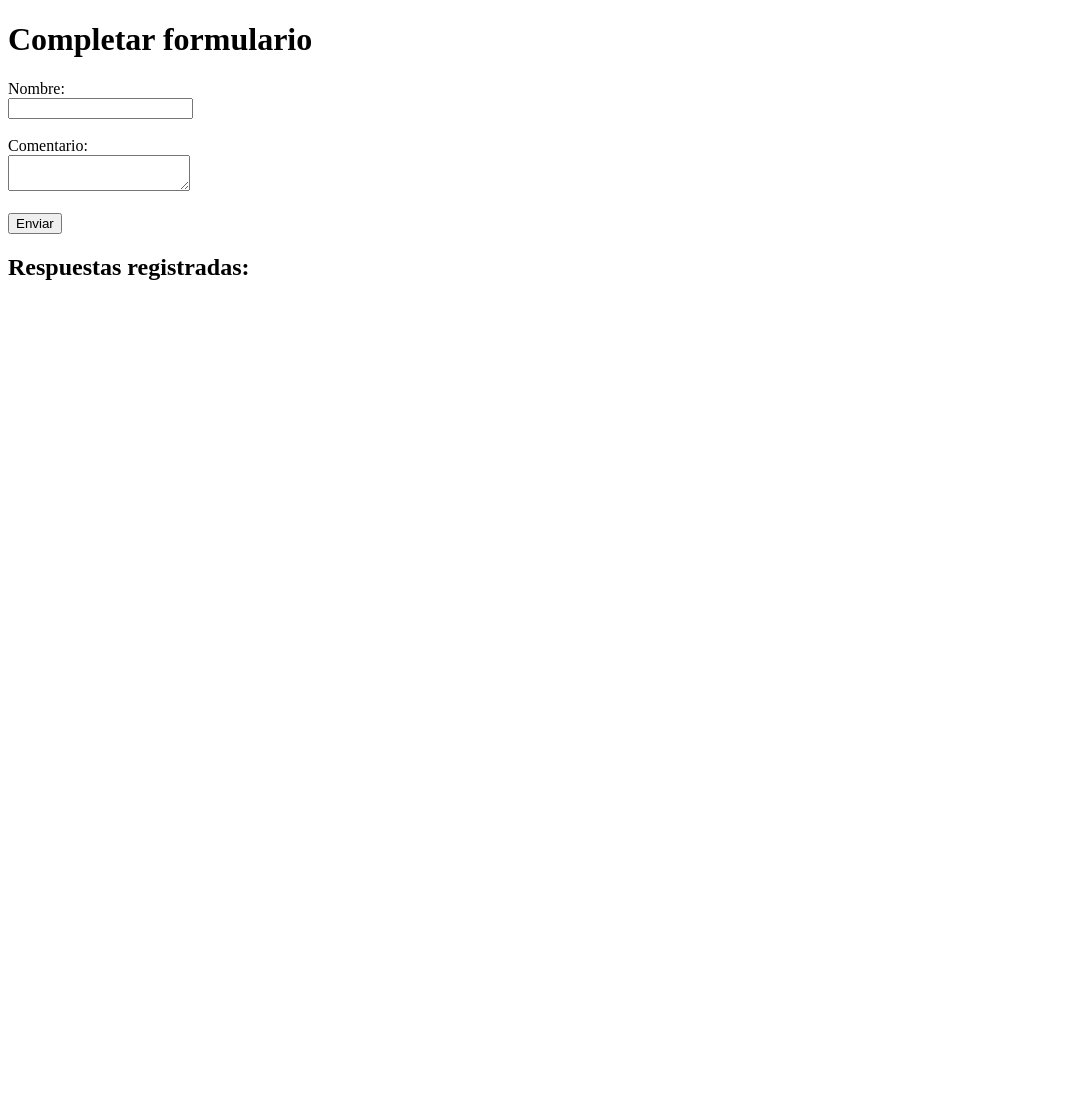
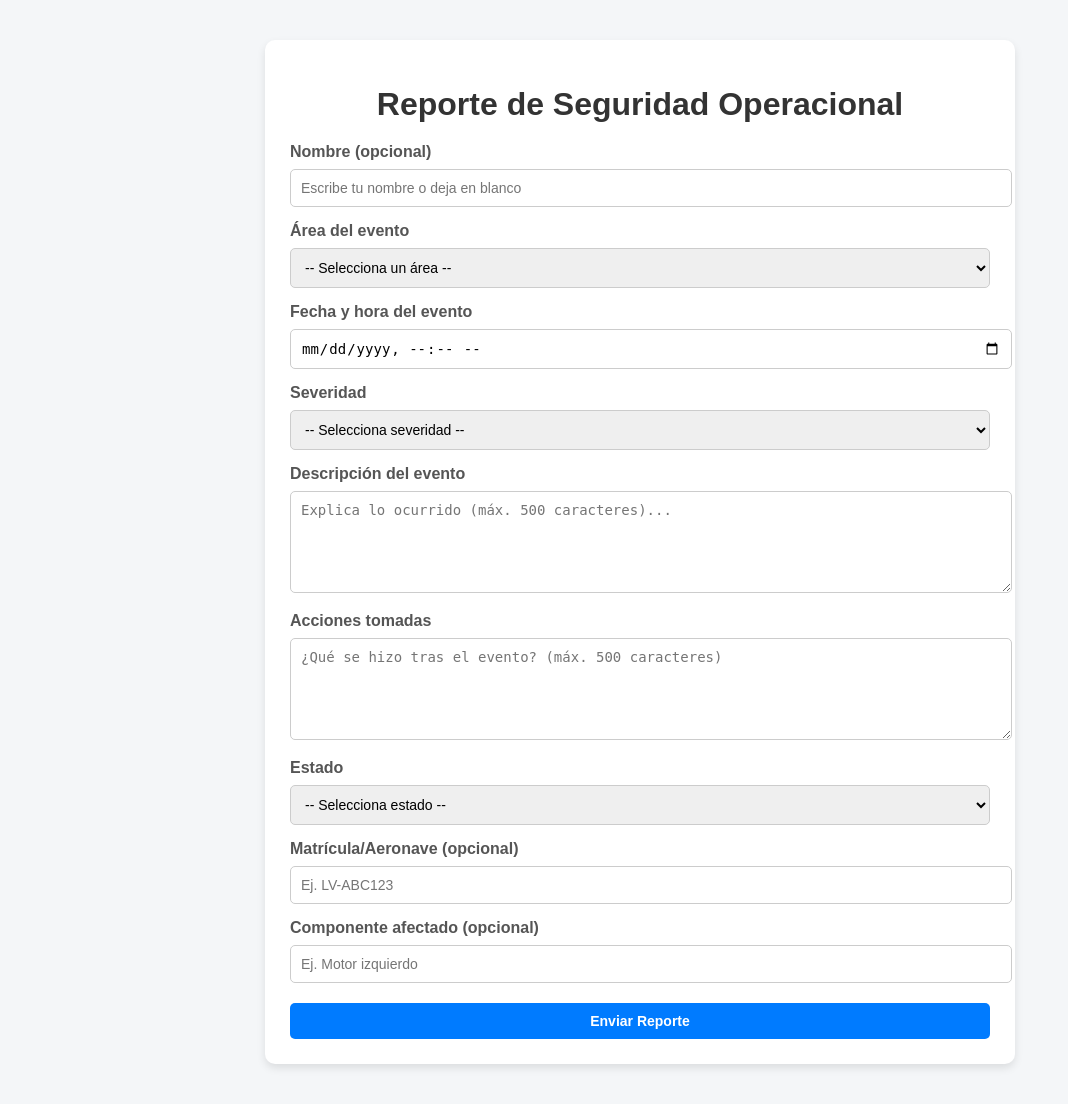
Before and after one commit to Fgarollaaero/formulario_qr, a Flask app: page / in a window 1280 px wide. Shown: the whole page, without its empty margins (0-1068 px from the left). Before the commit the page ends 280 px from the top, so only its background shows below. Run offline with Flask 3, Linux system fonts and the light colour scheme.

Commit message:
Añade campos avanzados para reportes de seguridad

```diff
--- a/myapp/app.py
+++ b/myapp/app.py
@@ -3,69 +3,76 @@ from flask_sqlalchemy import SQLAlchemy
 import qrcode
 import os
 import pandas as pd
-from io import BytesIO
 
-# Ruta absoluta relativa al proyecto
-BASE_DIR = os.path.dirname(os.path.abspath(__file__))
-TEMPLATES_DIR = os.path.join(BASE_DIR, "..", "templates")
-
-# Configuración base
-app = Flask(__name__, template_folder=TEMPLATES_DIR)
+app = Flask(__name__)
 app.config['SQLALCHEMY_DATABASE_URI'] = 'sqlite:///datos.db'
 app.config['SQLALCHEMY_TRACK_MODIFICATIONS'] = False
 db = SQLAlchemy(app)
 
-# Modelo de datos
 class Respuesta(db.Model):
     id = db.Column(db.Integer, primary_key=True)
-    nombre = db.Column(db.String(100))
-    comentario = db.Column(db.String(500))
+    nombre = db.Column(db.String(100))  # Opcional
+    area = db.Column(db.String(100))    # Área del evento
+    descripcion = db.Column(db.String(500))  # Descripción requerida
+    acciones = db.Column(db.String(500))     # Acciones tomadas (opcional)
+    fecha = db.Column(db.String(50))        # Fecha y hora (ej. "2025-08-31 09:00")
+    severidad = db.Column(db.String(20))    # Severidad (Baja, Media, Alta)
+    estado = db.Column(db.String(20))       # Estado (Abierto, En progreso, Cerrado)
+    aeronave = db.Column(db.String(100))    # Opcional, número de serie o matrícula
+    componente = db.Column(db.String(100))  # Opcional, componente afectado
 
-# Página con formulario
 @app.route("/", methods=["GET", "POST"])
 def index():
     if request.method == "POST":
-        nombre = request.form.get("nombre")
-        comentario = request.form.get("comentario")
-        nueva = Respuesta(nombre=nombre, comentario=comentario)
-        db.session.add(nueva)
-        db.session.commit()
-        return redirect(url_for("index"))
+        nombre = request.form.get("nombre", "")
+        area = request.form.get("area")
+        descripcion = request.form.get("descripcion")
+        acciones = request.form.get("acciones", "")
+        fecha = request.form.get("fecha")
+        severidad = request.form.get("severidad", "")
+        estado = request.form.get("estado", "")
+        aeronave = request.form.get("aeronave", "")
+        componente = request.form.get("componente", "")
+        if area and descripcion:  # Área y descripción son requeridos
+            try:
+                nueva = Respuesta(nombre=nombre, area=area, descripcion=descripcion, acciones=acciones,
+                                 fecha=fecha, severidad=severidad, estado=estado, aeronave=aeronave, componente=componente)
+                db.session.add(nueva)
+                db.session.commit()
+                return redirect(url_for("index"))
+            except Exception as e:
+                return f"Error al guardar: {str(e)}", 500
+        else:
+            return "Por favor, completa al menos el área y la descripción.", 400
     return render_template("index.html")
+
+@app.route("/qr")
+def generar_qr():
+    url = request.host_url
+    img = qrcode.make(url)
+    if not os.path.exists('static'):
+        os.makedirs('static')
+    img.save("static/qr.png")
+    return '<img src="/static/qr.png?v=1" alt="QR Code">'
+
+@app.route('/admin', methods=['GET'])
+def admin():
+    clave = request.args.get('clave')
+    if clave == 'secreta123':
+        respuestas = Respuesta.query.all()
+        return render_template('index.html', respuestas=respuestas)
+    return "Acceso denegado. Usa ?clave=secreta123", 403
 
 @app.route('/export')
 def export():
     respuestas = Respuesta.query.all()
-    df = pd.DataFrame([(r.nombre, r.comentario) for r in respuestas], columns=['Nombre', 'Comentario'])
-
-    output = BytesIO()
-    df.to_csv(output, index=False)
-    output.seek(0)
-
-    return send_file(output, mimetype='text/csv', as_attachment=True, download_name="respuestas.csv")
-
-@app.route("/qr")
-def generar_qr():
-    # Si querés que el QR apunte al formulario principal
-    url = url_for('index', _external=True)
-
-    # Si querés que apunte al export, usá:
-    # url = url_for('export', _external=True)
-
-    img = qrcode.make(url)
-    if not os.path.exists('static'):
-        os.makedirs('static')
-    img.save("static/qr.png")
-    return f'<p>QR apuntando a: {url}</p><img src="/static/qr.png?v=2" alt="QR Code">'
-
-# Opcional: Ruta admin
-@app.route('/admin', methods=['GET'])
-def admin():
-    clave = request.args.get('clave')
-    if clave == 'secreta123':  # Cambia esta clave
-        respuestas = Respuesta.query.all()
-        return render_template('index.html', respuestas=respuestas)
-    return "Acceso denegado. Usa ?clave=secreta123", 403
+    df = pd.DataFrame([(r.nombre or '', r.area, r.descripcion, r.acciones or '', r.fecha or '', r.severidad or '',
+                       r.estado or '', r.aeronave or '', r.componente or '') for r in respuestas],
+                      columns=['Nombre', 'Área', 'Descripción', 'Acciones', 'Fecha', 'Severidad', 'Estado', 'Aeronave', 'Componente'])
+    import tempfile
+    with tempfile.NamedTemporaryFile(delete=False, suffix='.csv') as tmp:
+        df.to_csv(tmp.name, index=False)
+        return send_file(tmp.name, mimetype='text/csv', as_attachment=True)
 
 if __name__ == "__main__":
     with app.app_context():
--- a/templates/index.html
+++ b/templates/index.html
@@ -1,24 +1,97 @@
 <!DOCTYPE html>
 <html lang="es">
 <head>
-    <meta charset="UTF-8">
-    <title>Formulario QR</title>
+  <meta charset="UTF-8">
+  <title>Reporte de Seguridad Operacional</title>
+  <style>
+    body { font-family: Arial, sans-serif; background: #f4f6f8; margin: 0; padding: 0; }
+    .container { width: 80%; max-width: 700px; margin: 40px auto; background: white; padding: 25px; border-radius: 10px; box-shadow: 0 4px 8px rgba(0,0,0,0.1); }
+    h1 { text-align: center; color: #333; margin-bottom: 20px; }
+    label { display: block; margin-top: 15px; font-weight: bold; color: #555; }
+    input, select, textarea, button { width: 100%; padding: 10px; margin-top: 8px; border-radius: 5px; border: 1px solid #ccc; font-size: 14px; }
+    textarea { resize: vertical; min-height: 80px; }
+    button { background: #007bff; color: white; font-weight: bold; cursor: pointer; border: none; margin-top: 20px; }
+    button:hover { background: #0056b3; }
+    .respuestas { margin-top: 20px; }
+    .respuesta-item { border: 1px solid #ddd; padding: 10px; margin-bottom: 10px; border-radius: 5px; }
+  </style>
 </head>
 <body>
-    <h1>Completar formulario</h1>
-    <form method="post">
-        <label>Nombre:</label><br>
-        <input type="text" name="nombre"><br><br>
-        <label>Comentario:</label><br>
-        <textarea name="comentario"></textarea><br><br>
-        <button type="submit">Enviar</button>
+  <div class="container">
+    <h1>Reporte de Seguridad Operacional</h1>
+    <form method="POST" action="/">
+      <label for="nombre">Nombre (opcional)</label>
+      <input type="text" id="nombre" name="nombre" placeholder="Escribe tu nombre o deja en blanco">
+
+      <label for="area">Área del evento</label>
+      <select id="area" name="area" required>
+        <option value="">-- Selecciona un área --</option>
+        <option value="taller_estructuras">Taller de Estructuras</option>
+        <option value="taller_motores">Taller de Motores</option>
+        <option value="taller_avionica">Taller de Aviónica</option>
+        <option value="taller_hidraulica">Taller de Hidráulica / Neumática</option>
+        <option value="taller_electricidad">Taller de Electricidad</option>
+        <option value="panol">Pañol / Almacén técnico</option>
+        <option value="deposito">Depósito / Almacén general</option>
+        <option value="rampa">Rampa / Línea de vuelo</option>
+        <option value="administracion">Área Administrativa</option>
+        <option value="hangar">Hangar</option>
+        <option value="ingenieria">Oficina de Ingeniería / CAMO</option>
+        <option value="otro">Otro</option>
+      </select>
+
+      <label for="fecha">Fecha y hora del evento</label>
+      <input type="datetime-local" id="fecha" name="fecha" required>
+
+      <label for="severidad">Severidad</label>
+      <select id="severidad" name="severidad">
+        <option value="">-- Selecciona severidad --</option>
+        <option value="baja">Baja</option>
+        <option value="media">Media</option>
+        <option value="alta">Alta</option>
+      </select>
+
+      <label for="descripcion">Descripción del evento</label>
+      <textarea id="descripcion" name="descripcion" placeholder="Explica lo ocurrido (máx. 500 caracteres)..." required maxlength="500"></textarea>
+
+      <label for="acciones">Acciones tomadas</label>
+      <textarea id="acciones" name="acciones" placeholder="¿Qué se hizo tras el evento? (máx. 500 caracteres)" maxlength="500"></textarea>
+
+      <label for="estado">Estado</label>
+      <select id="estado" name="estado">
+        <option value="">-- Selecciona estado --</option>
+        <option value="abierto">Abierto</option>
+        <option value="en_progreso">En progreso</option>
+        <option value="cerrado">Cerrado</option>
+      </select>
+
+      <label for="aeronave">Matrícula/Aeronave (opcional)</label>
+      <input type="text" id="aeronave" name="aeronave" placeholder="Ej. LV-ABC123">
+
+      <label for="componente">Componente afectado (opcional)</label>
+      <input type="text" id="componente" name="componente" placeholder="Ej. Motor izquierdo">
+
+      <button type="submit">Enviar Reporte</button>
     </form>
 
-    <h2>Respuestas registradas:</h2>
-    <ul>
-        {% for r in respuestas %}
-        <li><b>{{ r.nombre }}</b>: {{ r.comentario }}</li>
+    {% if respuestas %}
+      <div class="respuestas">
+        <h2>Reportes Registrados</h2>
+        {% for respuesta in respuestas %}
+          <div class="respuesta-item">
+            <p><strong>Nombre:</strong> {{ respuesta.nombre or 'No especificado' }}</p>
+            <p><strong>Área:</strong> {{ respuesta.area }}</p>
+            <p><strong>Fecha:</strong> {{ respuesta.fecha or 'No especificada' }}</p>
+            <p><strong>Severidad:</strong> {{ respuesta.severidad or 'No especificada' }}</p>
+            <p><strong>Descripción:</strong> {{ respuesta.descripcion }}</p>
+            <p><strong>Acciones:</strong> {{ respuesta.acciones or 'Ninguna' }}</p>
+            <p><strong>Estado:</strong> {{ respuesta.estado or 'No especificado' }}</p>
+            <p><strong>Aeronave:</strong> {{ respuesta.aeronave or 'No especificada' }}</p>
+            <p><strong>Componente:</strong> {{ respuesta.componente or 'No especificado' }}</p>
+          </div>
         {% endfor %}
-    </ul>
+      </div>
+    {% endif %}
+  </div>
 </body>
 </html>
```
